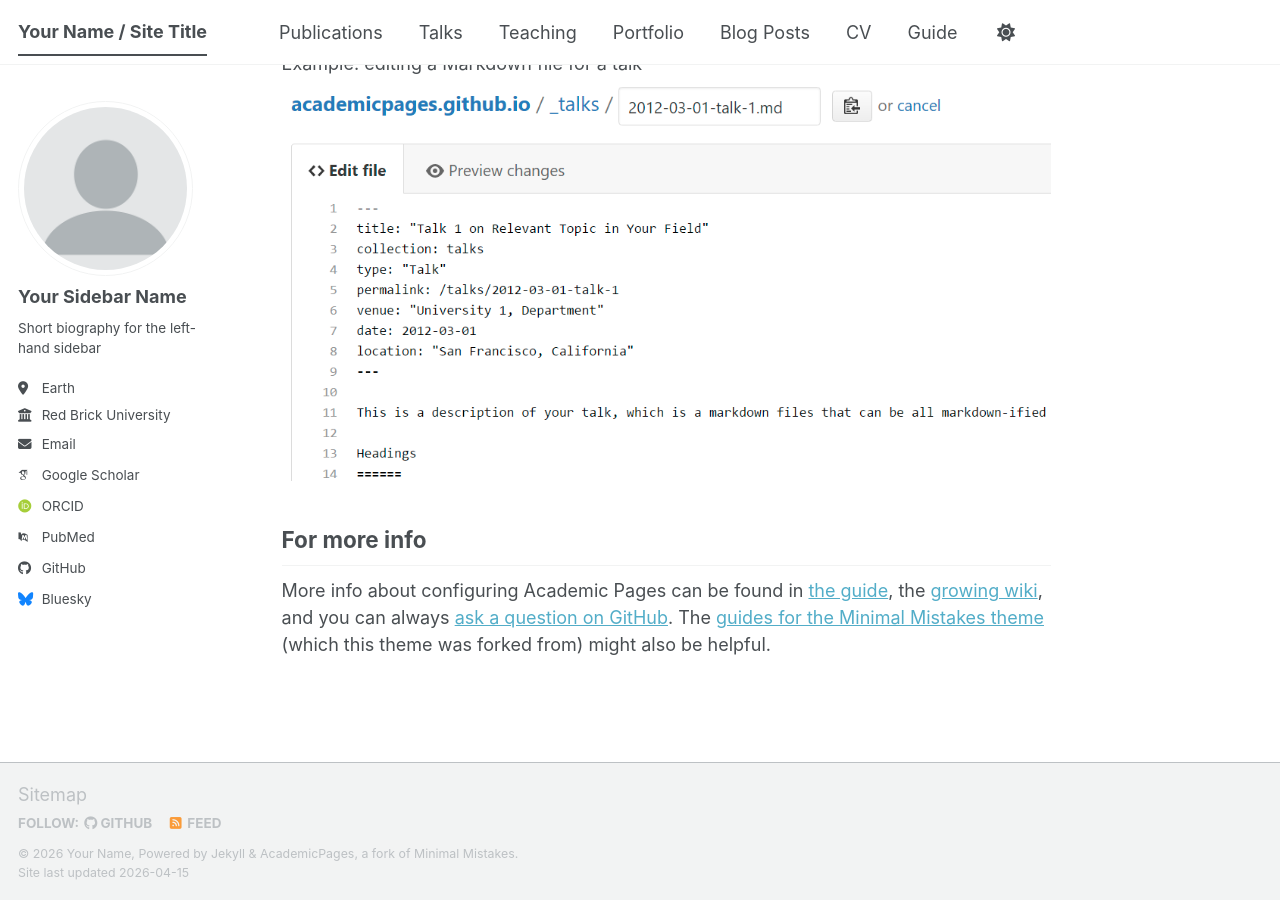
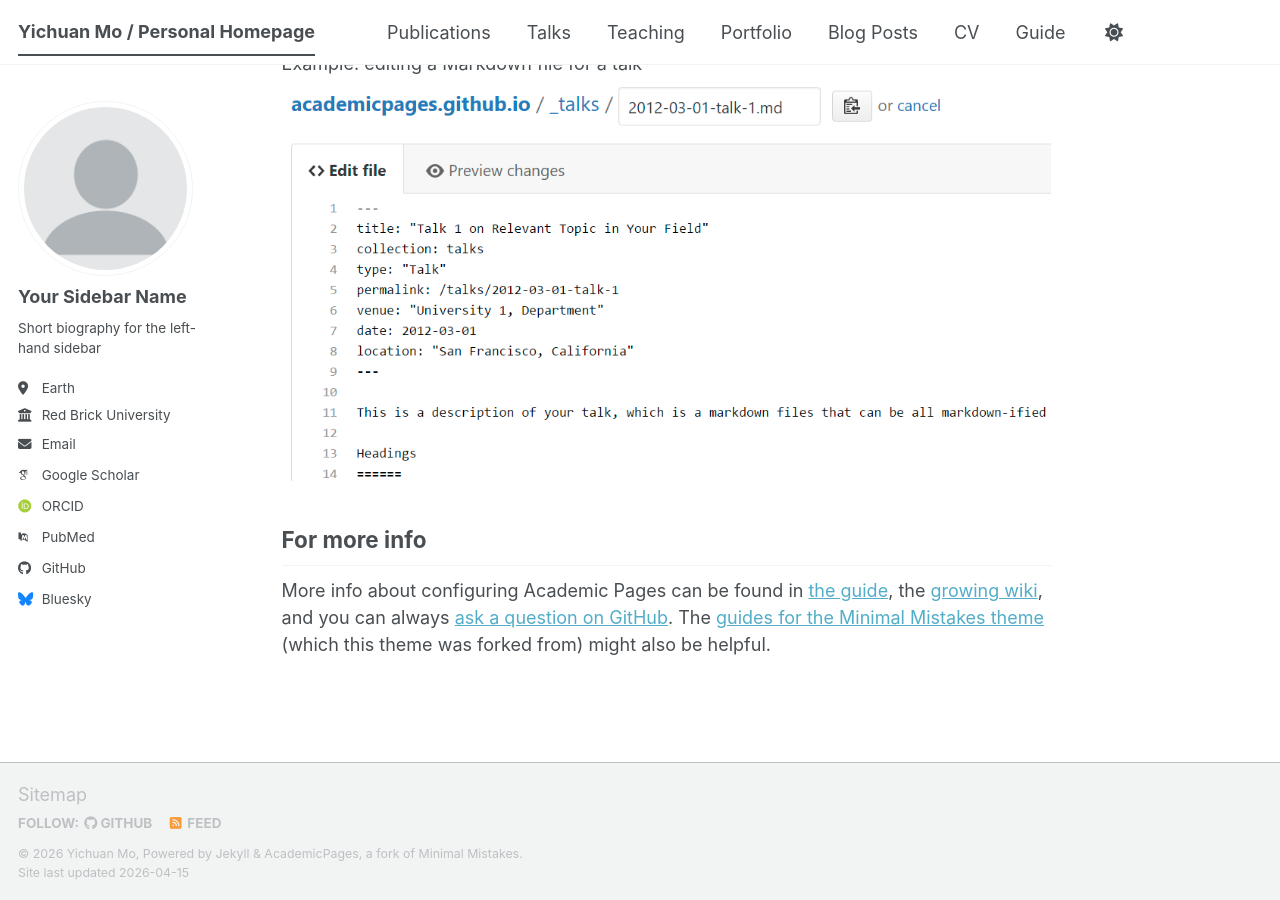
Before and after one commit to mo666666/mo666666.github.io, a Jekyll site: the page built from _pages/about.md, in a window 1280 px wide and 900 px high, scrolled down 2720 px. Built offline with Jekyll 4.4.1, drawn with Linux system fonts in a browser that asks for light colours; some web fonts are replaced; a script bundle is joined from its source files by our own code; library files that are not in the unit come from our copies.

Commit message:
revise main information

```diff
--- a/_config.yml
+++ b/_config.yml
@@ -9,9 +9,9 @@
 # Basic Site Settings
 locale                   : "en-US"
 site_theme               : "default" # The available themes options are "default", "air", "sunrise", "mint", "dirt" and "contrast"
-title                    : "Your Name / Site Title"
+title                    : "Yichuan Mo / Personal Homepage"
 title_separator          : "-"
-name                     : &name "Your Name"
+name                     : &name "Yichuan Mo"
 description              : &description "Your Name's academic portfolio"   # Update this with a general description of your site, this is the default if not overridden by a page
 url                      : "https://mo666666.github.io" # The base hostname & protocol for your site e.g. "https://[your GitHub username].github.io",
                                                            # or if you already have some other page hosted on Github then use "https://[your GitHub username].github.io/[Your Repo Name]"
@@ -30,7 +30,7 @@ author:
   location         : "Earth"
   employer         : "Red Brick University"
   uri              : # URL
-  email            : "none@example.org"
+  email            : "mo666666@stu.pku.edu.cn"
 
   # Academic websites
   academia         : # URL
```
